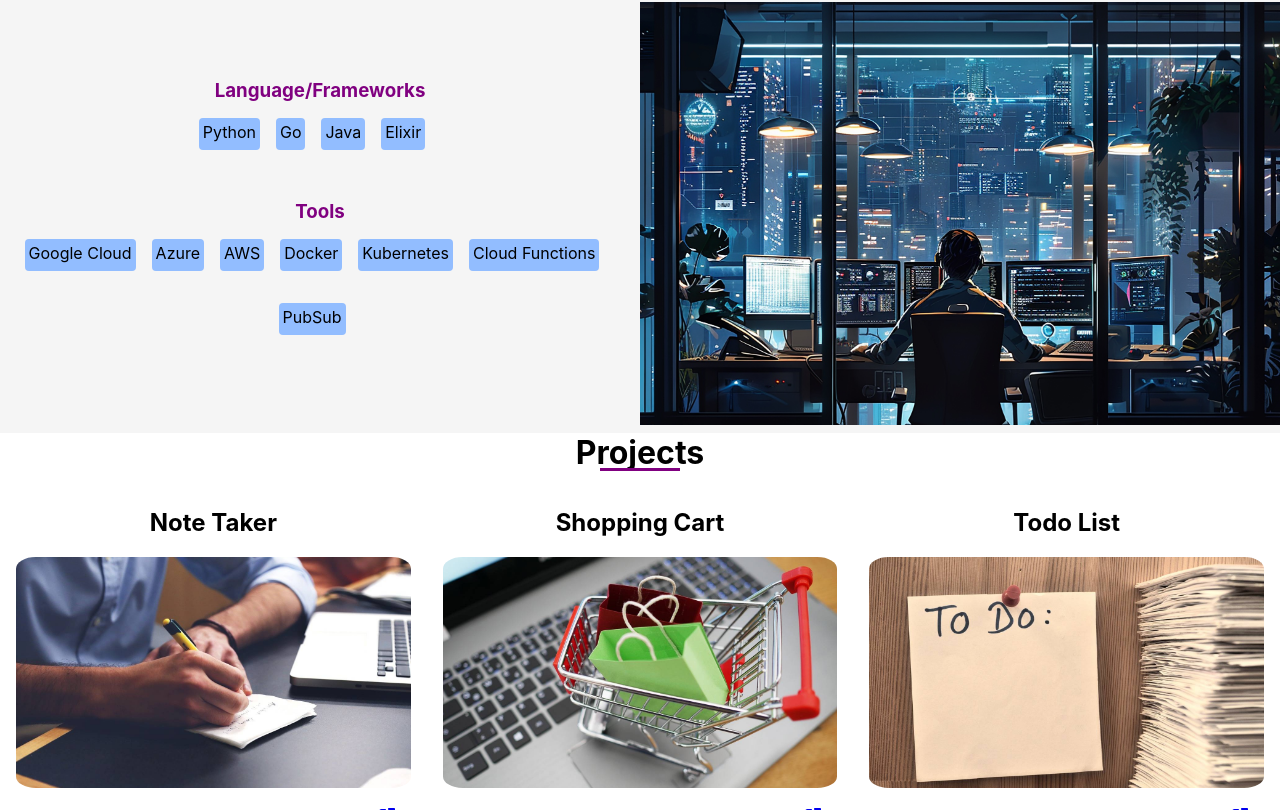
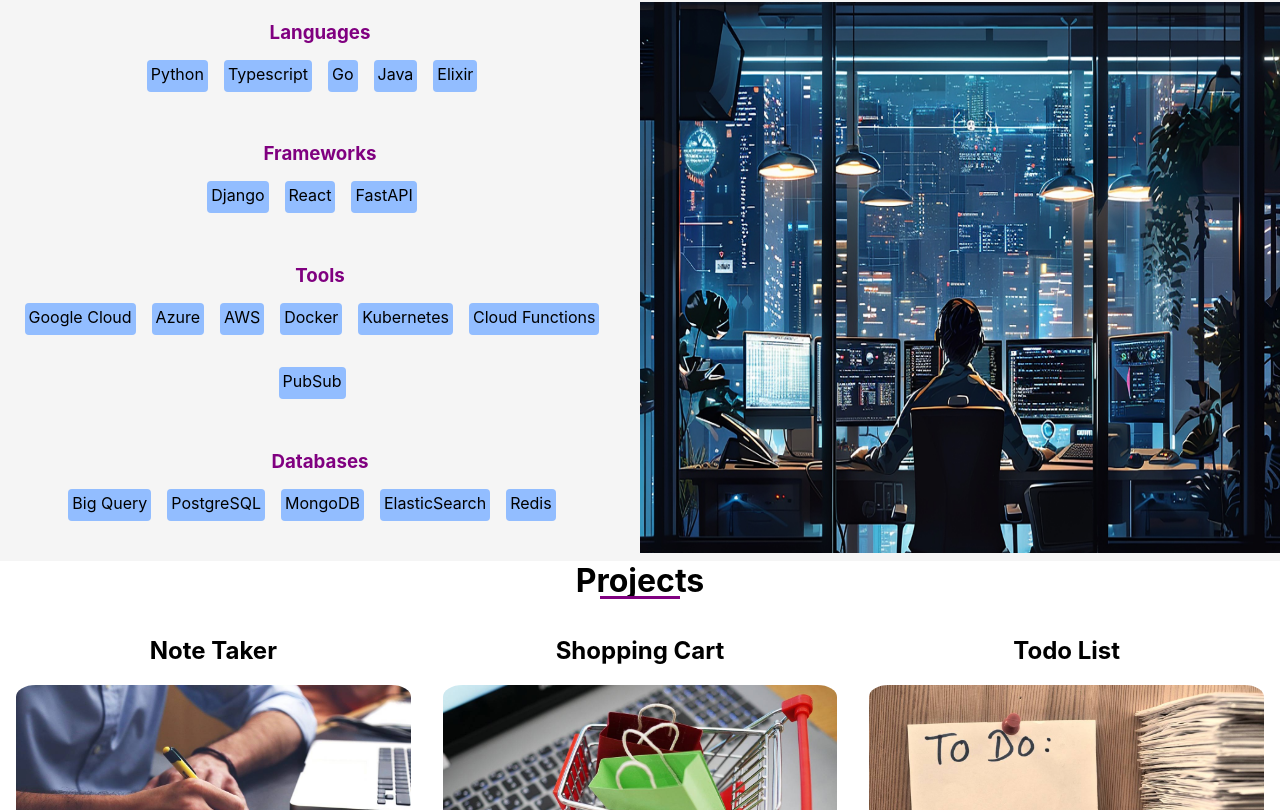
Before and after one commit to masteroflink/portfolio, a React (Create React App) app: page / in a window 1280 px wide. Shown: the part 1130-1940 px from the top of the page. Built offline with nearby package versions, Linux system fonts and the light colour scheme.

Commit message:
add animations and update skills list

```diff
--- a/src/components/About.js
+++ b/src/components/About.js
@@ -1,9 +1,11 @@
 import "./About.css";
+import FadeInOnScroll from "./FadeInOnScroll";
 import SectionTitle from "./SectionTitle";
 
 const About = () => {
   return (
     <div id="about" className="about-main">
+      <FadeInOnScroll>
         <SectionTitle title="About" />
         <div className="about-section">
           <img
@@ -15,20 +17,22 @@ const About = () => {
             <h2>Bruce Bruno</h2>
             <span className="about-desc">
               Highly talented and energetic professional with progressive
-            experience in streamlining the backend software development process
-            by applying agile methodologies for sprint planning, design
-            sessions, development, testing, and deployment. Adept at building
-            and improving backend code interfaces with external systems.
-            Instrumental in collaborating with other engineers to support the
-            development and scaling of major applications and projects. Skilled
-            in leveraging various platforms, software, and tools (Elixir,
-            Python, Google Cloud, Azure) to establish and execute numerous
-            technical functions and processes. Ability to negotiate and engage
-            with clients and partner businesses; providing assurance and
-            complete satisfaction for various projects.
+              experience in streamlining the backend software development
+              process by applying agile methodologies for sprint planning,
+              design sessions, development, testing, and deployment. Adept at
+              building and improving backend code interfaces with external
+              systems. Instrumental in collaborating with other engineers to
+              support the development and scaling of major applications and
+              projects. Skilled in leveraging various platforms, software, and
+              tools (Elixir, Python, Google Cloud, Azure) to establish and
+              execute numerous technical functions and processes. Ability to
+              negotiate and engage with clients and partner businesses;
+              providing assurance and complete satisfaction for various
+              projects.
             </span>
           </div>
         </div>
+      </FadeInOnScroll>
     </div>
   );
 };
--- /dev/null
+++ b/src/components/FadeInOnScroll.css
@@ -0,0 +1,14 @@
+.fade-in {
+  opacity: 1;
+  transition: opacity 1.5s ease-in;
+}
+
+.fade-out {
+  opacity: 0;
+  transition: opacity 1.5s ease-out;
+}
+
+/* Initially hide elements */
+.hidden {
+  opacity: 0;
+}
--- /dev/null
+++ b/src/components/FadeInOnScroll.js
@@ -0,0 +1,43 @@
+import React, { useEffect, useRef, useState } from "react";
+import "./FadeInOnScroll.css";
+
+const FadeInOnScroll = ({ children }) => {
+  const [isVisible, setIsVisible] = useState(false);
+  const ref = useRef(null);
+
+  useEffect(() => {
+    const observer = new IntersectionObserver(
+      ([entry]) => {
+        if (entry.isIntersecting) {
+          setIsVisible(true);
+        } else {
+          setIsVisible(false);
+        }
+      },
+      { threshold: 0.1 } // Adjust the threshold as needed
+    );
+
+    if (ref.current) {
+      observer.observe(ref.current);
+    }
+
+    return () => {
+      if (ref.current) {
+        observer.unobserve(ref.current);
+      }
+    };
+  }, []);
+
+  return (
+    <div
+      ref={ref}
+      className={`${isVisible ? "fade-in" : "fade-out"} ${
+        !isVisible ? "hidden" : ""
+      }`}
+    >
+      {children}
+    </div>
+  );
+};
+
+export default FadeInOnScroll;
--- a/src/components/Projects.js
+++ b/src/components/Projects.js
@@ -1,3 +1,4 @@
+import FadeInOnScroll from "./FadeInOnScroll";
 import ProjectContainer from "./ProjectContainer";
 import "./Projects.css";
 import SectionTitle from "./SectionTitle";
@@ -12,7 +13,7 @@ const Projects = () => {
       imgSrc: `${process.env.PUBLIC_URL}/note_taker.jpg`,
       skills: ["Python", "HTML", "Django", "PostgreSQL"],
       description:
-        "Lorem ipsum odor amet, consectetuer adipiscing elit. Libero ad maecenas dis tellus maecenas per fringilla massa euismod.",
+        "The Note Taker is a web application developed using Python's Django framework, leveraging PostgreSQL for efficient data management. It allows users to create, edit, and organize notes seamlessly, featuring user authentication and a responsive design for accessibility across devices. This project demonstrates expertise in Django development, database integration, and creating a user-friendly interface for effective note management.",
     },
     {
       name: "Shopping Cart",
@@ -20,7 +21,7 @@ const Projects = () => {
       imgSrc: `${process.env.PUBLIC_URL}/shopping_cart.jpg`,
       skills: ["Go"],
       description:
-        "Lorem ipsum odor amet, consectetuer adipiscing elit. Libero ad maecenas dis tellus maecenas per fringilla massa euismod.",
+        "The Shopping Cart CLI Application is a command-line tool developed in Go that enables users to manage their shopping cart efficiently. It features functionalities for adding, removing, and viewing items, as well as calculating the total cost, all through an intuitive interface. This project showcases proficiency in Go programming and demonstrates the ability to create effective, user-friendly applications for managing e-commerce tasks.",
     },
     {
       name: "Todo List",
@@ -28,12 +29,13 @@ const Projects = () => {
       imgSrc: `${process.env.PUBLIC_URL}/todo_list.jpg`,
       skills: ["Java", "PostgreSQL", "Docker", "API"],
       description:
-        "Lorem ipsum odor amet, consectetuer adipiscing elit. Libero ad maecenas dis tellus maecenas per fringilla massa euismod.",
+        "The Todo List Backend API is a Java-based application that provides a RESTful interface for managing to-do items, utilizing PostgreSQL for data storage. Deployed in a Docker container, this project ensures scalability and easy integration into various environments. This implementation demonstrates expertise in Java development, API design, and containerization for efficient application deployment.",
     },
   ];
 
   return (
     <div id="projects" className="projects-main">
+      <FadeInOnScroll>
         <SectionTitle title="Projects" />
         <div className="projects-content">
           {projectData.map((item) => (
@@ -47,6 +49,7 @@ const Projects = () => {
             />
           ))}
         </div>
+      </FadeInOnScroll>
     </div>
   );
 };
--- a/src/components/Skills.js
+++ b/src/components/Skills.js
@@ -1,9 +1,11 @@
+import FadeInOnScroll from "./FadeInOnScroll";
 import SectionTitle from "./SectionTitle";
 import "./Skills.css";
 
 const Skills = () => {
   const skillsData = {
-    languages: ["Python", "Go", "Java", "Elixir"],
+    languages: ["Python", "Typescript", "Go", "Java", "Elixir"],
+    frameworks: ["Django", "React", "FastAPI"],
     tools: [
       "Google Cloud",
       "Azure",
@@ -13,34 +15,33 @@ const Skills = () => {
       "Cloud Functions",
       "PubSub",
     ],
+    databases: ["Big Query", "PostgreSQL", "MongoDB", "ElasticSearch", "Redis"],
+  };
+
+  const capitalize = (string) => {
+    if (!string) return ""; // Handle empty strings or undefined input
+    return string.charAt(0).toUpperCase() + string.slice(1).toLowerCase();
   };
 
   return (
     <div id="skills" name="skills-section" className="skills-main">
+      <FadeInOnScroll>
         <SectionTitle title="Skills" />
         <div className="skills-content">
           <div className="skills-box">
             <div>
+              {Object.keys(skillsData).map((item) => (
                 <div className="skills-section">
-              <h3 className="skills-title">Language/Frameworks</h3>
+                  <h3 className="skills-title">{capitalize(item)}</h3>
                   <div className="skills-tags">
-                {skillsData["languages"].map((item) => (
-                  <span key={item} className="skills-tag">
-                    {item}
+                    {skillsData[item].map((skill) => (
+                      <span key={skill} className="skills-tag">
+                        {skill}
                       </span>
                     ))}
                   </div>
                 </div>
-            <div className="skills-section">
-              <h3 className="skills-title">Tools</h3>
-              <div className="skills-tags">
-                {skillsData["tools"].map((item) => (
-                  <span key={item} className="skills-tag">
-                    {item}
-                  </span>
               ))}
-              </div>
-            </div>
             </div>
           </div>
           <img
@@ -49,6 +50,7 @@ const Skills = () => {
             alt="https://cdn.pixabay.com/photo/2019/02/28/17/31/tasks-4026398_1280.jpg"
           />
         </div>
+      </FadeInOnScroll>
     </div>
   );
 };
```
Lines whose indentation alone changed are shown as unchanged.
